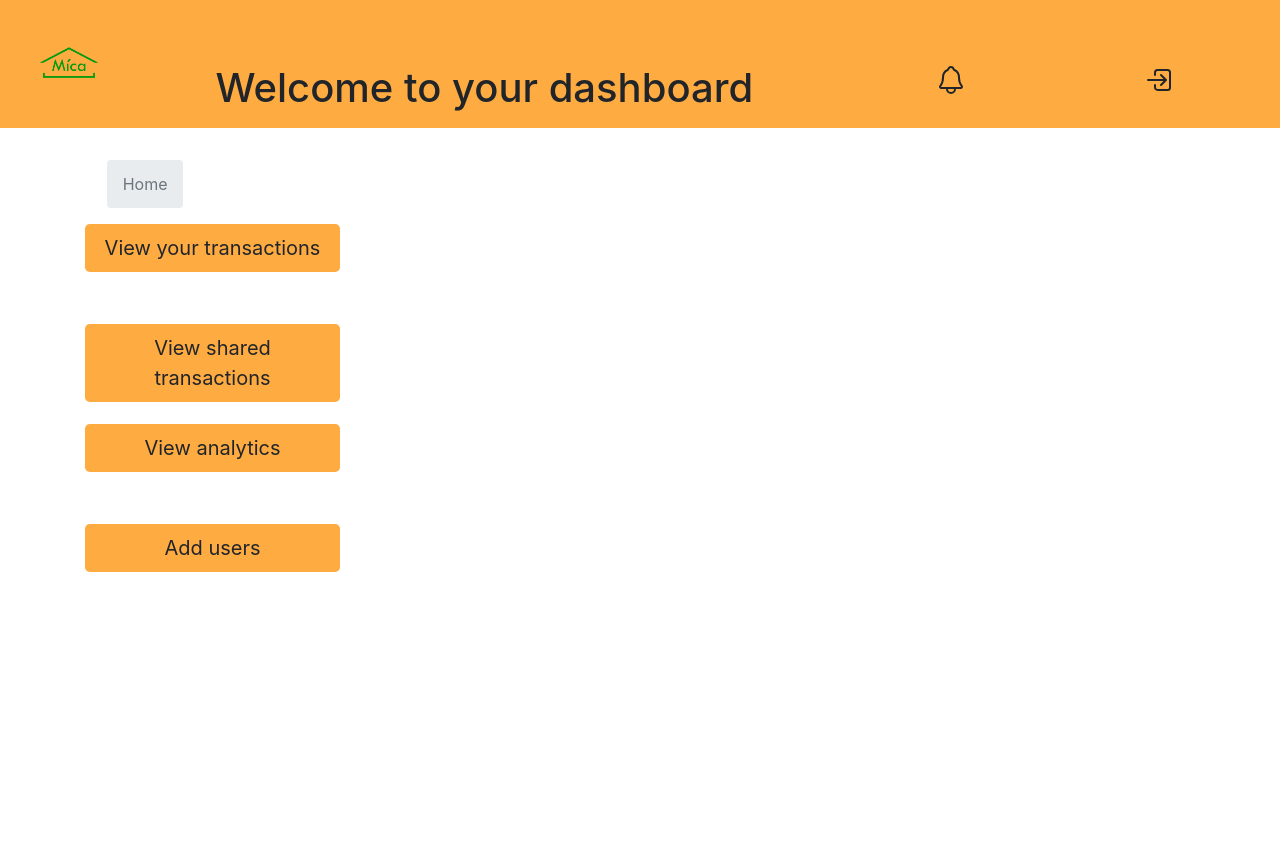
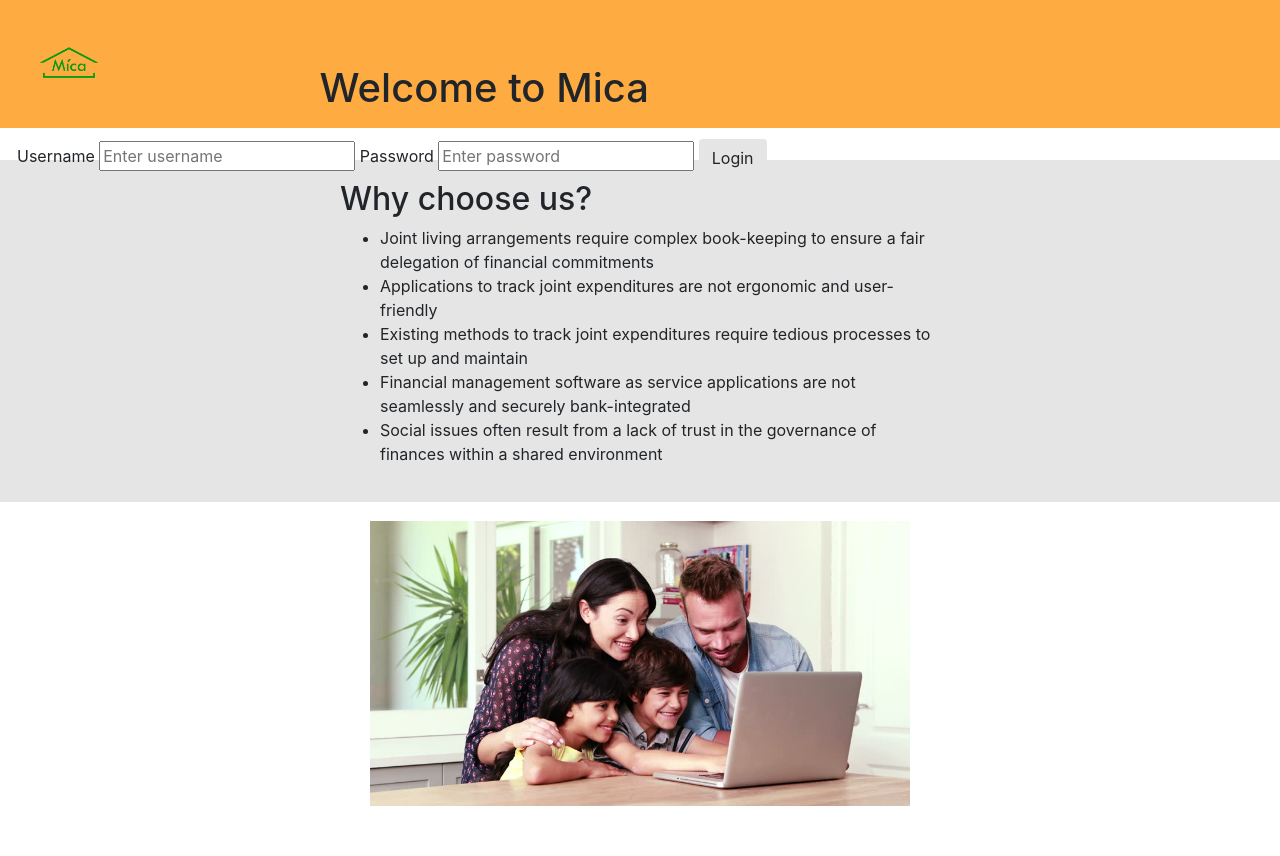
Before and after one commit to sheinaedeline/SENG2021-l33t-hackerz, a Flask app: page / in a window 1280 px wide. Before the commit the page ends 572 px from the top, so only its background shows below. Run offline with Flask 2, Linux system fonts and the light colour scheme; some libraries are stand-ins or nearby versions.

Commit message:
can now add transactions

```diff
--- a/SourceCode_and_Documentation/app.py
+++ b/SourceCode_and_Documentation/app.py
@@ -1,4 +1,4 @@
-from flask import Flask, render_template, url_for, redirect
+from flask import Flask, render_template, url_for, redirect, request
 import ast
 app = Flask(__name__)
 
@@ -8,32 +8,40 @@ transactions = [
         'paidby': 'John',
         'members': ['John', 'Bianca'],
         'price': 28.50,
-        'ratio': 0.333
+        'ratio': 0.333,
+        'num': 2
     },
     {
         'name': 'Dinner',
         'paidby': 'Bianca',
         'members': ['Bianca'],
         'price': 79.40,
-        'ratio': 0.5
+        'ratio': 0.5,
+        'num': 1
     },
     {
         'name': 'Groceries',
         'paidby': 'John',
         'members': ['John', 'Bianca', 'Michael'],
         'price': 103.80,
-        'ratio': 0.25
+        'ratio': 0.25,
+        'num': 3
     },
     {
         'name': 'Gaming',
         'paidby': 'Michael',
         'members': ['Michael'],
         'price': 59.95,
-        'ratio': 0.5
+        'ratio': 0.5,
+        'num': 1
     }
 ]
 
 @app.route('/')
+def login():
+    return render_template("login.html")
+
+@app.route('/dashboard')
 def dashboard():
     return render_template("dashboard.html")
 
@@ -46,8 +54,20 @@ def breakdown(trans):
     trans = ast.literal_eval(trans)
     return render_template("breakdown.html", trans=trans)
 
-@app.route("/personal_transactions")
+@app.route("/personal_transactions", methods=['GET', 'POST'])
 def personal_transactions():
+    if request.method == 'POST':
+        data = request.form
+        new_trans = {
+            'name': data['name'],
+            'paidby': 'You',
+            'members': ['John', 'Bianca', 'Michael'],
+            'price': float(data['cost']),
+            'ratio': 0.25,
+            'num': 3
+        }
+        transactions.append(new_trans)
+
     return render_template("PersonalTransactions.html", transactions=transactions)
 
 @app.route("/review/<trans>")
--- a/SourceCode_and_Documentation/templates/Analytics.html
+++ b/SourceCode_and_Documentation/templates/Analytics.html
@@ -25,7 +25,9 @@
               <ion-icon name="notifications-outline" size="large"></ion-icon>
             </div>
             <div class="col-md-2">
-              <ion-icon name="log-in-outline" size="large"></ion-icon>
+                <a href="{{ url_for('login') }}">
+                    <ion-icon name="log-in-outline" size="large"></ion-icon>
+                </a>
             </div>
           </div>
           <div class="row offset-md-1">
--- a/SourceCode_and_Documentation/templates/Shared_Transaction_Hist.html
+++ b/SourceCode_and_Documentation/templates/Shared_Transaction_Hist.html
@@ -26,7 +26,9 @@
           <ion-icon name="notifications-outline" size="large"></ion-icon>
         </div>
         <div class="col-md-2">
-          <ion-icon name="log-in-outline" size="large"></ion-icon>
+            <a href="{{ url_for('login') }}">
+                <ion-icon name="log-in-outline" size="large"></ion-icon>
+            </a>
         </div>
       </div>
       <div class="row offset-md-1">
--- a/SourceCode_and_Documentation/templates/dashboard.html
+++ b/SourceCode_and_Documentation/templates/dashboard.html
@@ -24,7 +24,9 @@
     <ion-icon name="notifications-outline" size="large"></ion-icon>
   </div>
   <div class="col-md-2">
-    <ion-icon name="log-in-outline" size="large"></ion-icon>
+    <a href="{{ url_for('login') }}">
+        <ion-icon name="log-in-outline" size="large"></ion-icon>
+    </a>
   </div>
 </div>
 <div class="row offset-md-1">
--- /dev/null
+++ b/SourceCode_and_Documentation/templates/login.html
@@ -0,0 +1,50 @@
+<!DOCTYPE html>
+<html lang="en">
+<head>
+  <title>Home</title>
+  <meta charset="utf-8">
+  <meta name="viewport" content="width=device-width, initial-scale=1">
+  <link rel="stylesheet" href="https://maxcdn.bootstrapcdn.com/bootstrap/4.4.1/css/bootstrap.min.css">
+  <script src="https://ajax.googleapis.com/ajax/libs/jquery/3.4.1/jquery.min.js"></script>
+  <script src="https://cdnjs.cloudflare.com/ajax/libs/popper.js/1.16.0/umd/popper.min.js"></script>
+  <script src="https://maxcdn.bootstrapcdn.com/bootstrap/4.4.1/js/bootstrap.min.js"></script>
+  <script src="https://unpkg.com/ionicons@5.0.0/dist/ionicons.js"></script>
+</head>
+
+    <body>
+    <!--orange:#FEAB42    green:#85DA67     grey:#E5E5E5-->
+        <div style="height:100px; background-color:#FEAB42;" class="row jumbotron text-center">
+            <div class="col-md-1">
+                <img src="../static/Mica_Logo.png" alt="Mica logo" class="img-fluid" style="position: relative; margin-top: -31px;">
+            </div>
+            <div class="col-md-7">
+                <h1>Welcome to Mica</h1>
+            </div>
+            <form>
+                <label>Username</label>
+                <input type="text" placeholder="Enter username">
+                <label><br>Password<br></label>
+                <input type="text" placeholder="Enter password">
+                <a href="{{ url_for('dashboard') }}">
+                    <button style="background-color:#E5E5E5;" type="button" class="btn">Login</button>
+                </a>
+            </form>
+        </div>
+
+        <div style="height:100%; background-color:#E5E5E5;">
+            <div style="margin:auto; width:50%; padding:20px;">
+                <h2>Why choose us?</h2>
+                <ul>
+                    <li>Joint living arrangements require complex book-keeping to ensure a fair delegation of financial commitments</li>
+                    <li>Applications to track joint expenditures are not ergonomic and user-friendly</li>
+                    <li>Existing methods to track joint expenditures require tedious processes to set up and maintain</li>
+                    <li>Financial management software as service applications are not seamlessly and securely bank-integrated</li>
+                    <li>Social issues often result from a lack of trust in the governance of finances within a shared environment</li>
+                </ul>
+            </div>
+        </div>
+        <div style="height:100%; margin:auto; width:50%; padding:50px;">
+            <img src="../static/login.png" alt="filler pic" class="img-fluid" style="position: relative; margin-top: -31px;">
+        </div>
+
+</html>
```
Also changed, not shown: SourceCode_and_Documentation/static/modal.js (added, +14 -0 lines), SourceCode_and_Documentation/static/styles/modal.css (added, +30 -0 lines), SourceCode_and_Documentation/templates/PersonalTransactions.html (+35 -7 lines), SourceCode_and_Documentation/templates/breakdown.html (+9 -11 lines), SourceCode_and_Documentation/templates/review.html (+8 -4 lines), SourceCode_and_Documentation/static/login.png (added).
